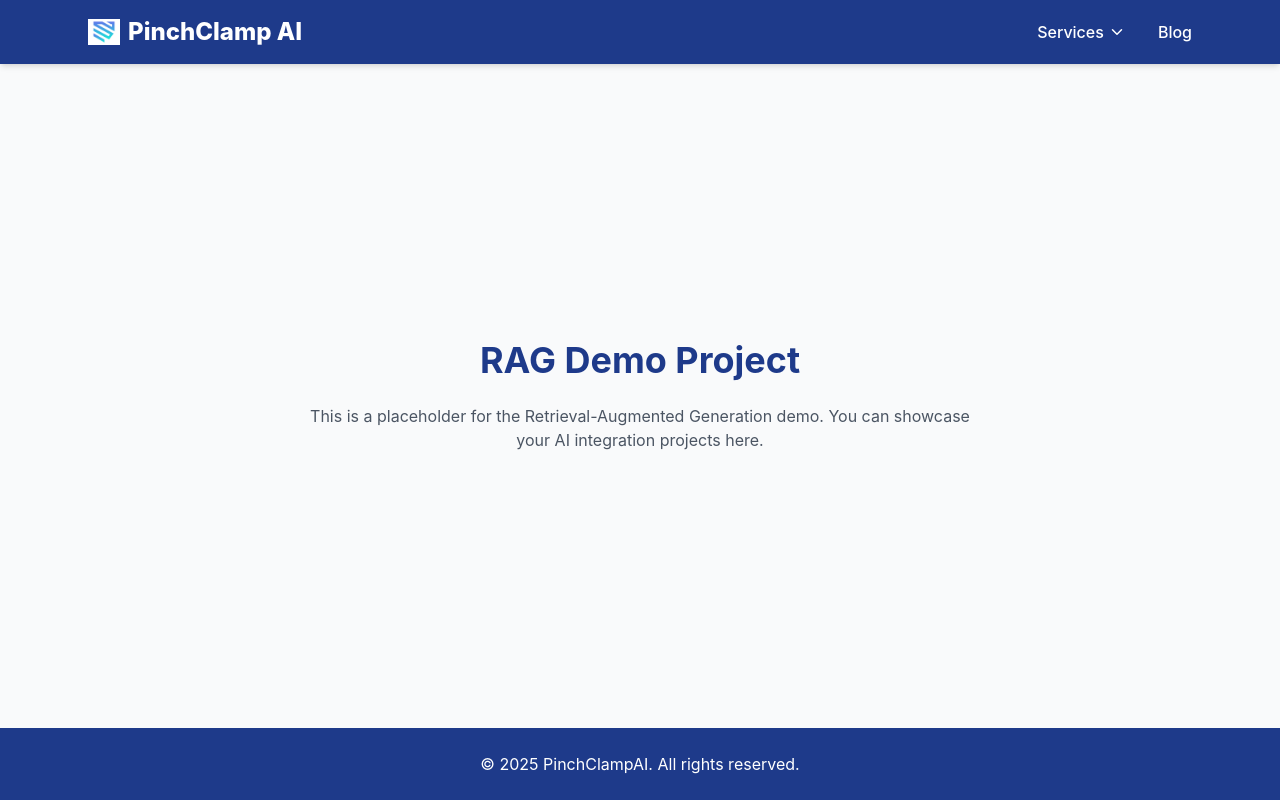
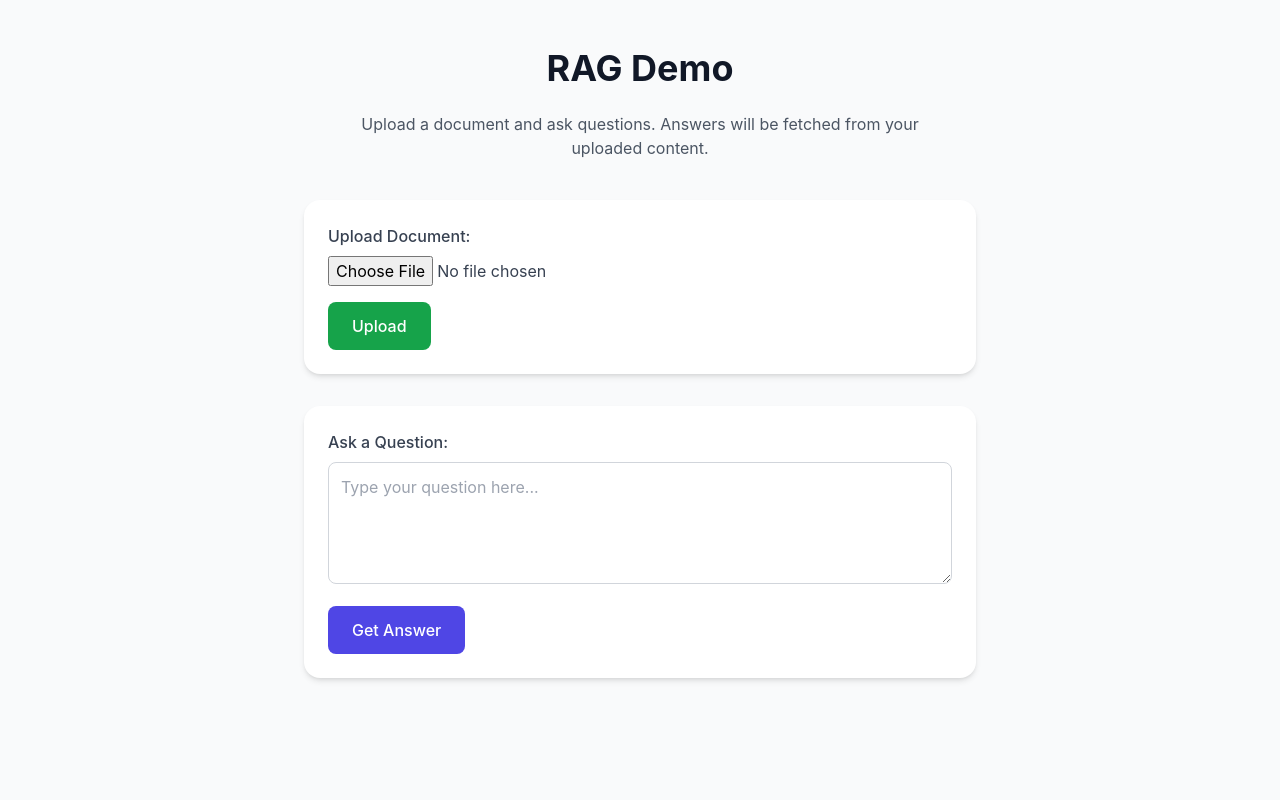
Before and after one commit to rohit-pinchclampai/landing_page, a React (Create React App) app: page /rag-demo in a window 1280 px wide. Built offline with nearby package versions, Linux system fonts and the light colour scheme.

Commit message:
added RAG backend

```diff
--- a/package.json
+++ b/package.json
@@ -7,11 +7,14 @@
     "@testing-library/jest-dom": "^6.7.0",
     "@testing-library/react": "^16.3.0",
     "@testing-library/user-event": "^13.5.0",
+    "axios": "^1.11.0",
+    "class-variance-authority": "^0.7.1",
     "lucide-react": "^0.539.0",
     "react": "^19.1.1",
     "react-dom": "^19.1.1",
     "react-router-dom": "^7.8.0",
     "react-scripts": "5.0.1",
+    "tailwindcss-animate": "^1.0.7",
     "web-vitals": "^2.1.4"
   },
   "scripts": {
--- a/src/pages/RagDemo.jsx
+++ b/src/pages/RagDemo.jsx
@@ -1,19 +1,166 @@
-import React from "react";
-import Header from "../components/Header";
-import Footer from "../components/Footer";
+import React, { useState } from "react";
+import axios from "axios";
 
 export default function RagDemo() {
+  const [file, setFile] = useState(null);
+  const [uploadStatus, setUploadStatus] = useState(""); // For showing upload messages
+  const [isUploaded, setIsUploaded] = useState(false);
+  const [docId, setDocId] = useState("");
+
+  const [query, setQuery] = useState("");
+  const [answer, setAnswer] = useState("");
+  const [loading, setLoading] = useState(false);
+
+  const API_BASE = "https://be-r8l1.onrender.com"; // your backend
+
+  // Handle file upload
+  const handleFileUpload = async (e) => {
+    e.preventDefault();
+    setUploadStatus("");
+    setIsUploaded(false);
+    setDocId("");
+
+    if (!file) {
+      setUploadStatus("⚠️ Please select a file first.");
+      return;
+    }
+
+    setUploadStatus("📤 Uploading file...");
+    const formData = new FormData();
+    formData.append("file", file);
+    formData.append("namespace", "default");
+    formData.append("doc_id", file.name);
+
+    try {
+      const res = await axios.post(`${API_BASE}/ingest`, formData, {
+        headers: { "Content-Type": "multipart/form-data" },
+      });
+
+      if (res.data.ok) {
+        setUploadStatus(
+          `✅ File uploaded successfully! Chunks: ${res.data.chunks}`
+        );
+        setIsUploaded(true);
+        setDocId(res.data.doc_id);
+      } else {
+        setUploadStatus("❌ Upload failed. Check backend logs.");
+        setIsUploaded(false);
+      }
+    } catch (err) {
+      console.error("Upload error:", err);
+      const msg =
+        err.response?.data?.detail || "❌ Error uploading file. Check backend.";
+      setUploadStatus(msg);
+      setIsUploaded(false);
+    }
+  };
+
+  // Handle query
+  const handleQuery = async (e) => {
+    e.preventDefault();
+    setAnswer("");
+
+    if (!isUploaded) {
+      setAnswer("⚠️ Please upload a document first.");
+      return;
+    }
+
+    if (!query.trim()) {
+      setAnswer("⚠️ Please enter a question.");
+      return;
+    }
+
+    setLoading(true);
+    try {
+      const res = await axios.post(`${API_BASE}/query`, {
+        question: query,
+        namespace: "default",
+        top_k: 5,
+      });
+
+      setAnswer(res.data.answer || "🤔 No answer found.");
+    } catch (err) {
+      console.error("Query error:", err);
+      const msg =
+        err.response?.data?.detail || "❌ Error fetching answer. Check backend.";
+      setAnswer(msg);
+    } finally {
+      setLoading(false);
+    }
+  };
+
   return (
-    <div className="min-h-screen flex flex-col font-sans bg-bgLight">
-      <Header />
-      <main className="flex-1 flex flex-col items-center justify-center py-32 px-4 text-center">
-        <h2 className="text-4xl font-bold text-primary mb-6">RAG Demo Project</h2>
-        <p className="text-textGray max-w-2xl">
-          This is a placeholder for the Retrieval-Augmented Generation demo.
-          You can showcase your AI integration projects here.
-        </p>
-      </main>
-      <Footer />
+    <div className="min-h-screen bg-gray-50 flex flex-col items-center py-12 px-4">
+      <h1 className="text-4xl font-bold text-gray-900 mb-6">RAG Demo</h1>
+      <p className="text-gray-600 mb-10 text-center max-w-xl">
+        Upload a document and ask questions. Answers will be fetched from your
+        uploaded content.
+      </p>
+
+      {/* File Upload */}
+      <form
+        onSubmit={handleFileUpload}
+        className="w-full max-w-2xl bg-white rounded-2xl shadow-md p-6 mb-8"
+      >
+        <label className="block text-gray-700 font-medium mb-2">
+          Upload Document:
+        </label>
+        <input
+          type="file"
+          accept=".pdf,.doc,.docx,.txt"
+          onChange={(e) => setFile(e.target.files[0])}
+          className="block w-full text-gray-700 mb-4"
+        />
+        <button
+          type="submit"
+          className="px-6 py-3 rounded-lg bg-green-600 hover:bg-green-700 text-white font-medium"
+        >
+          Upload
+        </button>
+        {uploadStatus && (
+          <p
+            className={`mt-3 text-sm font-medium ${
+              isUploaded ? "text-green-600" : "text-red-600"
+            }`}
+          >
+            {uploadStatus}
+          </p>
+        )}
+      </form>
+
+      {/* Question / Query */}
+      <form
+        onSubmit={handleQuery}
+        className="w-full max-w-2xl bg-white rounded-2xl shadow-md p-6 mb-8"
+      >
+        <label className="block text-gray-700 font-medium mb-2">
+          Ask a Question:
+        </label>
+        <textarea
+          className="w-full p-3 border border-gray-300 rounded-lg focus:ring-2 focus:ring-indigo-500 focus:outline-none"
+          rows="4"
+          value={query}
+          onChange={(e) => setQuery(e.target.value)}
+          placeholder="Type your question here..."
+        />
+        <button
+          type="submit"
+          disabled={loading}
+          className={`mt-4 px-6 py-3 rounded-lg text-white font-medium transition ${
+            loading ? "bg-gray-400 cursor-not-allowed" : "bg-indigo-600 hover:bg-indigo-700"
+          }`}
+        >
+          {loading ? "Searching..." : "Get Answer"}
+        </button>
+      </form>
+
+      {/* Answer */}
+      {answer && (
+        <div className="w-full max-w-2xl bg-white rounded-2xl shadow-md p-6">
+          <h2 className="text-lg font-semibold text-gray-800 mb-2">Answer:</h2>
+          <p className="text-gray-700 leading-relaxed">{answer}</p>
+        </div>
+      )}
     </div>
   );
 }
```
Also changed, not shown: 1 other file (tests, documents, lock files or other folders).
